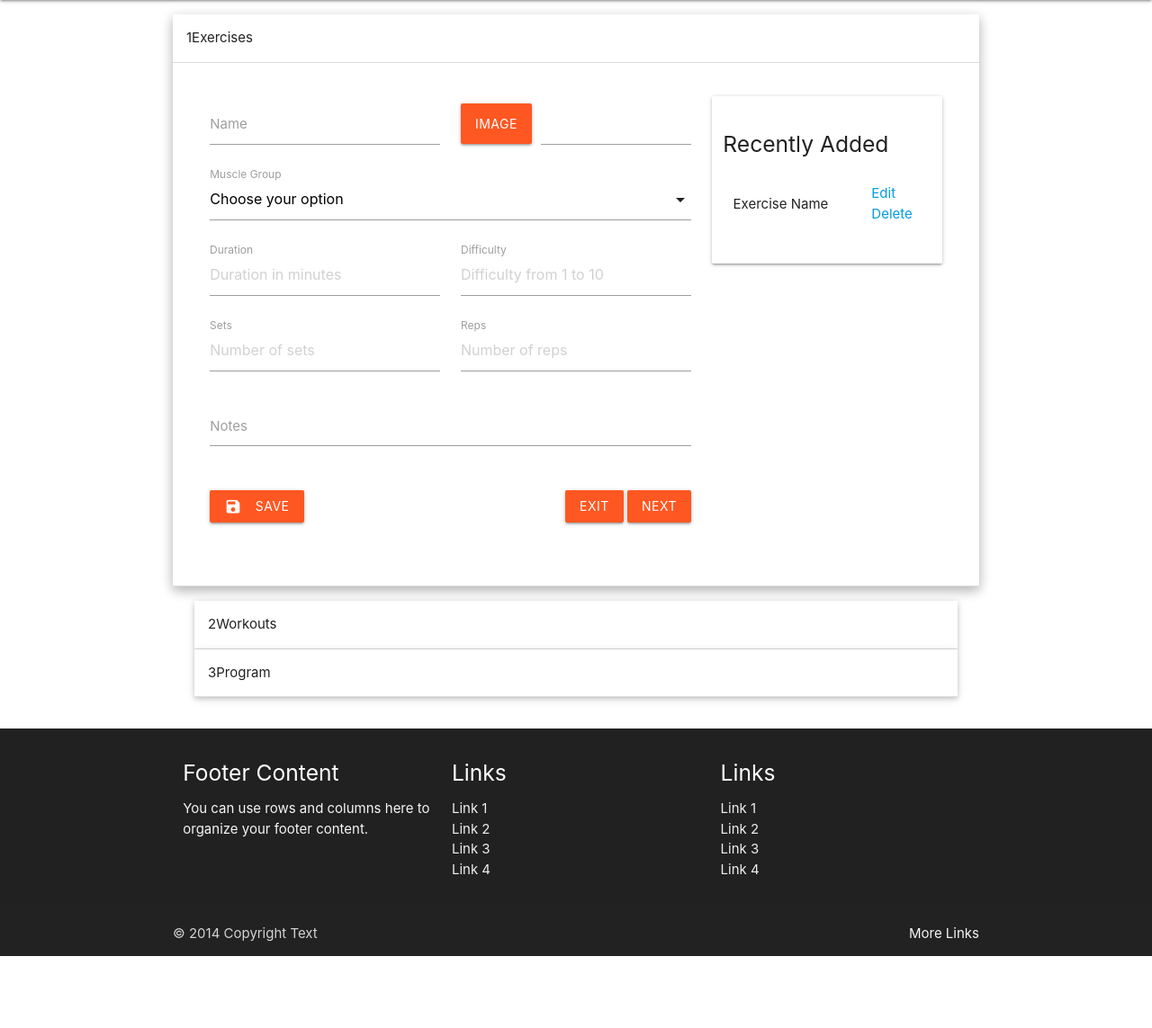
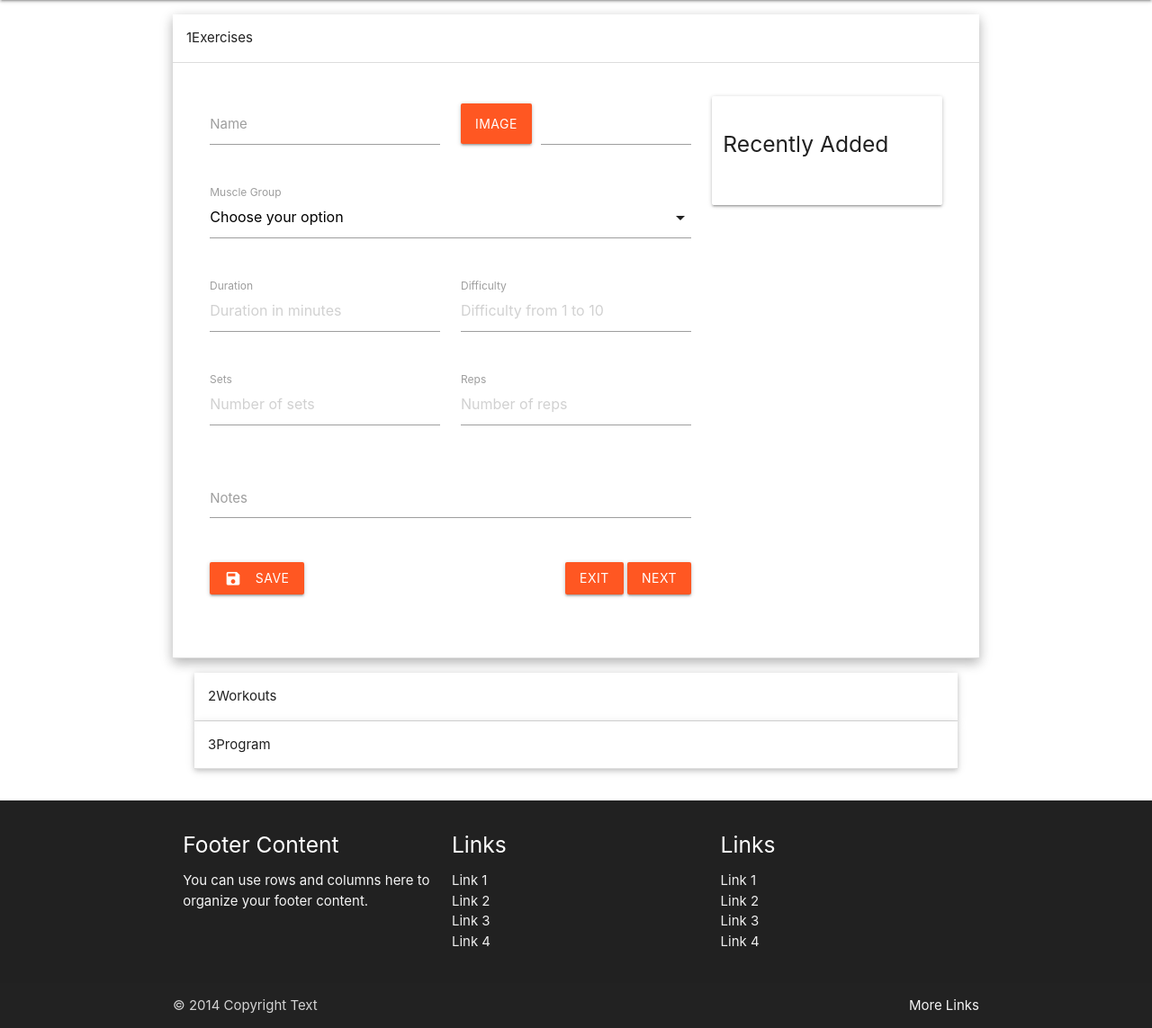
Before and after one commit to K0vacs/traineroneone, a Flask app: page /add-program/ in a window 1280 px wide. Shown: the part 64-1207 px from the top of the page at 90% size. Before the commit the page ends 1127 px from the top, so only its background shows below. Run offline with Flask 2, Linux system fonts and the light colour scheme; some libraries are stand-ins or nearby versions.

Commit message:
New classes, elements and structure created to facilitate validation and CRUD ing saved items

```diff
--- a/templates/add-program.html
+++ b/templates/add-program.html
@@ -10,20 +10,23 @@
                         <form method="post" class="col s8">
                             <div class="row">
                                 <div class="input-field col s6">
-                                    <input id="exercise-name" type="text"  name="exerciseName" class="validate" required>
+                                    <input id="exercise-name" class="validation" type="text"  name="exerciseName">
                                     <label for="exercise-name">Name</label>
                                 </div>
                                 <div class="file-field input-field col s6">
                                     <div class="btn deep-orange">
                                         <span>Image</span>
-                                        <input type="file" name="image" required>
+                                        <input type="file" name="image">
                                     </div>
                                     <div class="file-path-wrapper">
-                                        <input class="file-path validate" type="text">
+                                        <input class="file-path validation" type="text">
                                     </div>
+                                    <label class="hide">File</label>
                                 </div>
+                            </div>
+                            <div class="row">
                                 <div class="input-field col s12">
-                                    <select multiple required>
+                                    <select class="selectOptions" multiple>
                                       <option value="" disabled selected>Choose your option</option>
                                       <option value="chest">Chest</option>
                                       <option value="biceps">Biceps</option>
@@ -44,24 +47,30 @@
                                     </select>
                                     <label>Muscle Group</label>
                                 </div>
+                            </div>
+                            <div class="row">
                                 <div class="input-field col s6">
-                                    <input placeholder="Duration in minutes" id="exercise-duration" type="number" name="exerciseDuration" min="1" max="1000" class="validate" required>
-                                    <label for="exercise-duration">Duration</label>
+                                    <input class="validation" placeholder="Duration in minutes" id="exercise-duration" type="number" name="exerciseDuration" min="1" max="1000">
+                                    <label for="exercise-duration" class="label">Duration</label>
                                 </div>
                                 <div class="input-field col s6">
-                                    <input placeholder="Difficulty from 1 to 10" id="exercise-difficulty" type="number" name="exerciseDifficulty" min="1" max="10" class="validate" required>
-                                    <label for="exercise-difficulty">Difficulty</label>
+                                    <input class="validation" placeholder="Difficulty from 1 to 10" id="exercise-difficulty" type="number" name="exerciseDifficulty" min="1" max="10">
+                                    <label for="exercise-difficulty" class="label">Difficulty</label>
+                                </div>
+                            </div>
+                            <div class="row">
+                                <div class="input-field col s6">
+                                    <input class="validation" placeholder="Number of sets" id="exercise-sets" type="number" name="exerciseSets" min="1" max"1000">
+                                    <label for="exercise-sets" class="label">Sets</label>
                                 </div>
                                 <div class="input-field col s6">
-                                    <input placeholder="Number of sets" id="exercise-sets" type="number" name="exerciseSets" min="1" max"1000" class="validate" required>
-                                    <label for="exercise-sets">Sets</label>
+                                    <input class="validation" placeholder="Number of reps" id="exercise-reps" type="number" name="exerciseReps" min="1" max="1000">
+                                    <label for="exercise-reps" class="label">Reps</label>
                                 </div>
-                                <div class="input-field col s6">
-                                    <input placeholder="Number of reps" id="exercise-reps" type="number" name="exerciseReps" min="1" max="1000" class="validate" required>
-                                    <label for="exercise-reps">Reps</label>
-                                </div>
+                            </div>
+                            <div class="row">
                                 <div class="input-field col s12">
-                                    <textarea id="exercise-notes" name="exerciseNotes" class="materialize-textarea" required></textarea>
+                                    <textarea id="exercise-notes" name="exerciseNotes" class="materialize-textarea validation"></textarea>
                                     <label for="exercise-notes">Notes</label>
                                 </div>
                             </div>
@@ -77,17 +86,8 @@
                         </form>
                         <div class="col s4">
                             <div class="card-panel">
-                                <div class="row">
+                                <div class="row recent-item">
                                     <h5>Recently Added</h5>
-                                </div>
-                                <div class="row valign-wrapper">
-                                    <div class="col s8">
-                                        <span>Exercise Name</span>
-                                    </div>
-                                    <div class="col s4">
-                                        <a>Edit</a>
-                                        <a>Delete</a>
-                                    </div>
                                 </div>
                             </div>
                         </div>
@@ -98,29 +98,30 @@
                 <div class="collapse-header"><span class="">2</span>Workouts</div>
                 <div class="collapsible-body">
                     <div class="row">
-                        <form method="post" class="col s12">
+                        <form method="post" class="col s8">
                             <div class="row">
                                 <div class="input-field col s6">
-                                    <input id="workout-name" type="text"  name="workoutName" class="validate" required>
+                                    <input id="workout-name" class="validation" type="text"  name="workoutName">
                                     <label for="workout-name">Name</label>
                                 </div>
                                 <div class="file-field input-field col s6">
                                     <div class="btn deep-orange">
                                         <span>Image</span>
-                                        <input type="file" name="image" required>
+                                        <input type="file" name="image">
                                     </div>
                                     <div class="file-path-wrapper">
-                                        <input class="file-path validate" type="text">
+                                        <input class="file-path validation" type="text">
                                     </div>
+                                    <label class="hide">File</label>
                                 </div>
                                 <div class="input-field col s12">
-                                    <select id="exerciseOptions" multiple required>
+                                    <select id="exerciseOptions" class="selectOptions" multiple>
                                         <option value="" disabled selected>Choose your option</option>
                                     </select>
                                     <label>Exercises</label>
                                 </div>
                                 <div class="input-field col s12">
-                                    <textarea id="workout-notes" name="workoutNotes" class="materialize-textarea" required></textarea>
+                                    <textarea id="workout-notes" name="workoutNotes" class="materialize-textarea validation"></textarea>
                                     <label for="workout-notes">Notes</label>
                                 </div>
                             </div>
@@ -134,6 +135,13 @@
                                 </div>
                             </div>
                         </form>
+                        <div class="col s4">
+                            <div class="card-panel">
+                                <div class="row recent-item">
+                                    <h5>Recently Added</h5>
+                                </div>
+                            </div>
+                        </div>
                     </div>
                 </div>
             </li>
@@ -144,26 +152,27 @@
                         <form method="post" class="col s12">
                             <div class="row">
                                 <div class="input-field col s6">
-                                    <input id="program-name" type="text"  name="programName" class="validate" required>
+                                    <input id="program-name" class="validation" type="text"  name="programName">
                                     <label for="program-name">Name</label>
                                 </div>
                                 <div class="file-field input-field col s6">
                                     <div class="btn deep-orange">
                                         <span>Image</span>
-                                        <input type="file" name="image" required>
+                                        <input type="file" name="image">
                                     </div>
                                     <div class="file-path-wrapper">
-                                        <input class="file-path validate" type="text">
+                                        <input class="file-path validation" type="text">
                                     </div>
+                                    <label class="hide">File</label>
                                 </div>
                                 <div class="input-field col s12">
-                                    <select id="workoutOptions" multiple required>
+                                    <select id="workoutOptions" class="selectOptions" multiple>
                                         <option value="" disabled selected>Choose your option</option>
                                     </select>
                                     <label>Workouts</label>
                                 </div>
                                 <div class="input-field col s12">
-                                    <textarea id="program-notes" name="programNotes" class="materialize-textarea" required></textarea>
+                                    <textarea id="program-notes" name="programNotes" class="materialize-textarea validation"></textarea>
                                     <label for="program-notes">Notes</label>
                                 </div>
                             </div>
```
